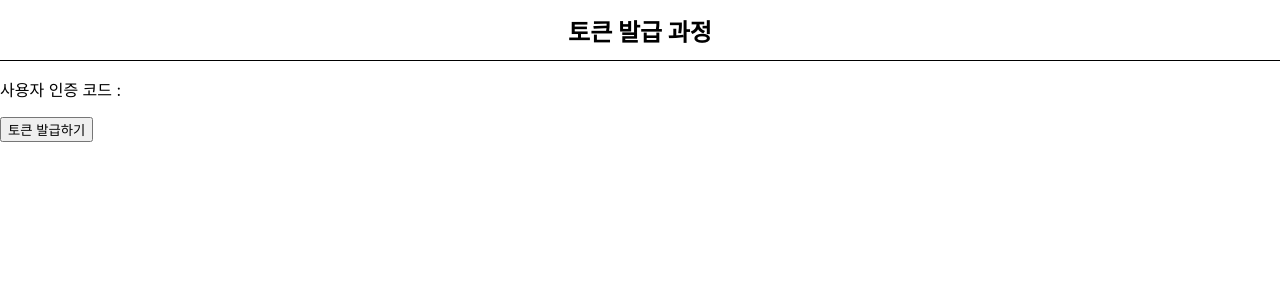
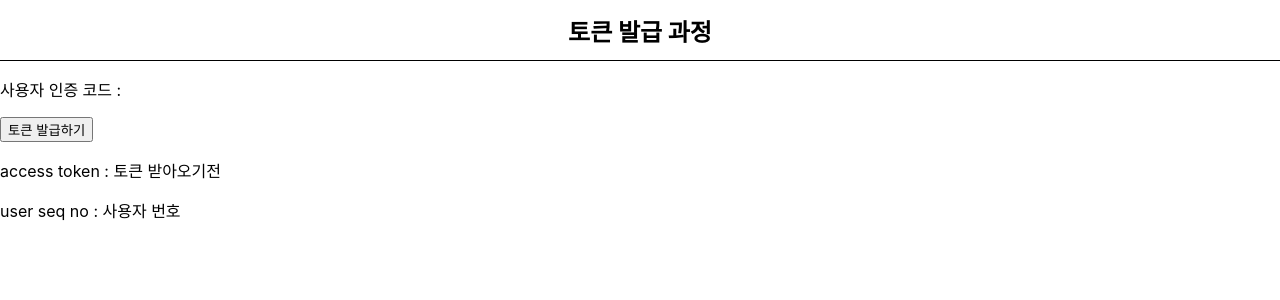
Before and after one commit to skymill2000/fintech211122, a React (Create React App) app in the folder fintech/: page /authResult in a window 1280 px wide. Shown: the top 300 px of the page. Built offline with nearby package versions, Linux system fonts and the light colour scheme.

Commit message:
사용자 로그인 처리 완료

```diff
--- a/fintech/src/pages/AuthResultPage.js
+++ b/fintech/src/pages/AuthResultPage.js
@@ -1,4 +1,4 @@
-import React from "react";
+import React, { useState } from "react";
 import TopHeader from "../components/common/TopHeader";
 import { useLocation } from "react-router-dom";
 import queryString from "query-string";
@@ -8,6 +8,8 @@ const AuthResultPage = () => {
   console.log(useLocation());
   const { search } = useLocation(); //query string get
   const { code } = queryString.parse(search);
+  const [accessToken, setaccessToken] = useState("토큰 받아오기전");
+  const [userSeqNo, setuserSeqNo] = useState("사용자 번호");
   console.log(code);
   const getAccessToken = () => {
     const sendData = {
@@ -29,8 +31,11 @@ const AuthResultPage = () => {
       data: encodedSendData,
     };
 
-    axios(option).then((response) => {
-      console.log(response);
+    axios(option).then(({ data }) => {
+      setaccessToken(data.access_token);
+      setuserSeqNo(data.user_seq_no);
+      localStorage.setItem("accessToken", data.access_token);
+      localStorage.setItem("userSeqNo", data.user_seq_no);
     });
   };
 
@@ -39,6 +44,8 @@ const AuthResultPage = () => {
       <TopHeader title="토큰 발급 과정"></TopHeader>
       <p>사용자 인증 코드 : {code}</p>
       <button onClick={getAccessToken}>토큰 발급하기</button>
+      <p>access token : {accessToken}</p>
+      <p>user seq no : {userSeqNo}</p>
     </div>
   );
 };
```
